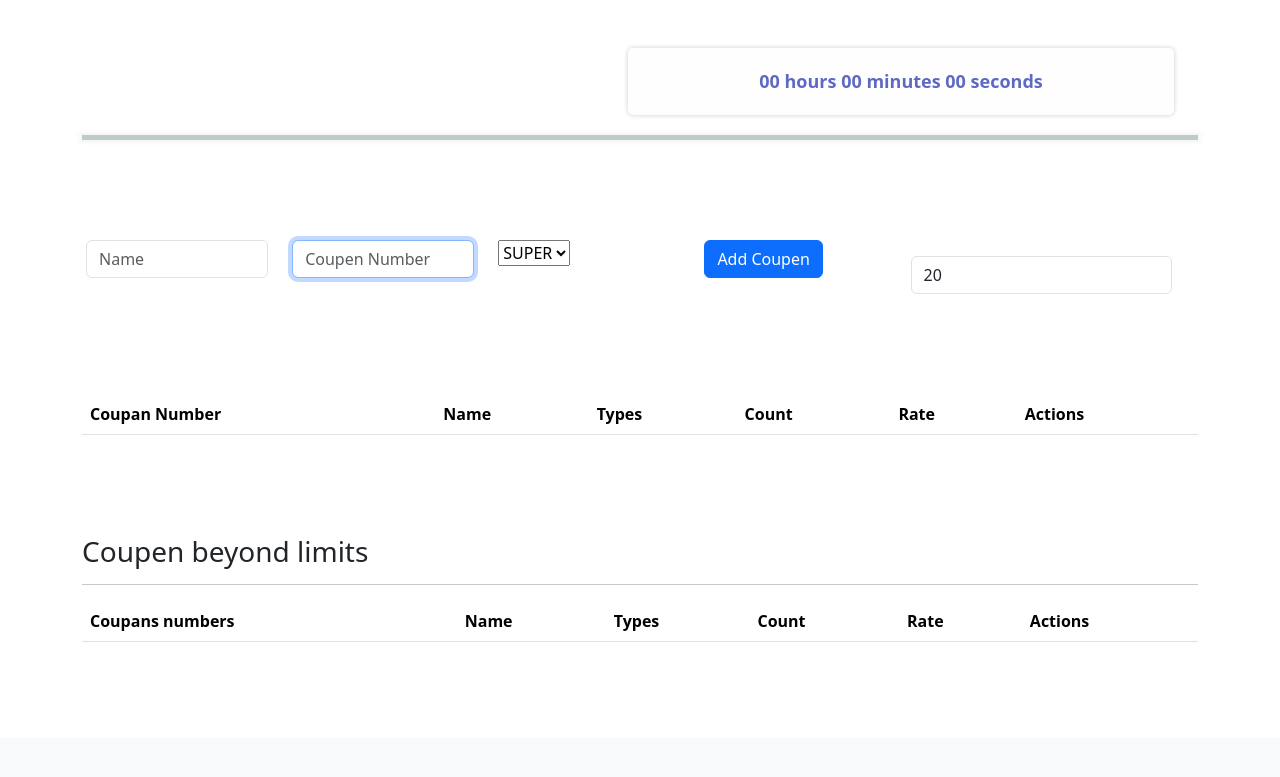
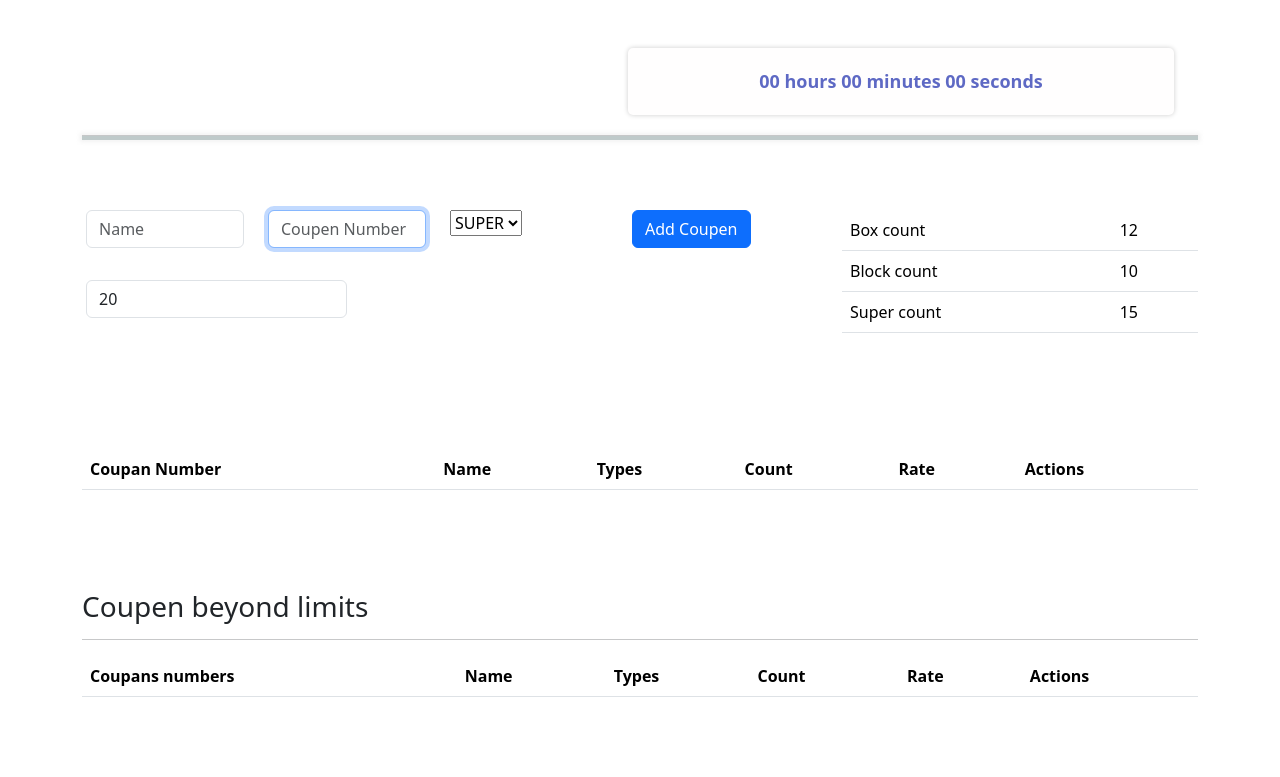
Before and after one commit to Rashicom/LuckyDraw, a Django app: template templates/lucky_add.html in a window 1280 px wide. Shown: the part 62-839 px from the top of the page. Before the commit the page ends 704 px from the top, so only its background shows below. Run offline with Django 4.2, Linux system fonts and the light colour scheme; the template is opened without the code that fills it, so the values that code supplies are empty.

Commit message:
box prize bug fixed, count displaying opton added in html

```diff
--- a/luckydraw/coupens.py
+++ b/luckydraw/coupens.py
@@ -520,7 +520,7 @@ class CoupenCounter:
             self.coupen_number = set()
             self.coupen_number.add(str(coupen_number))
 
-        self.query_set = Participants.objects.filter(context_id=self.context_id).values_list("coupen_number","coupen_count","is_limit_exceeded")
+        self.query_set = Participants.objects.filter(context_id=self.context_id,coupen_type=self.coupen_type).values_list("coupen_number","coupen_count","is_limit_exceeded")
 
 
     def is_count_exceeded(self):
--- a/templates/lucky_add.html
+++ b/templates/lucky_add.html
@@ -21,7 +21,7 @@
             font-weight: 500;
         }
         .form-section{
-          margin-top: 100px;
+          margin-top: 50px;
         }
         .under_line{
           color: #fff !important;
@@ -122,6 +122,8 @@
       <section>
         <div class="container">
 
+          <div class="row">
+          <div class="col-8">
 
           <form method="POST" class="row row-cols-lg-auto g-3 align-items-center form-section">
 
@@ -174,6 +176,31 @@
 
 
           </form>
+          </div>
+          <div class="col-4 form-section">
+            <table class="table">
+
+              <tbody>
+                <tr>
+                  <td>Box count</td>
+                  <td id="BOX">12</td>
+                </tr>
+                <tr>
+                  <td>Block count</td>
+                  <td id="BLOCK">10</td>
+                </tr>
+                <tr>
+                  <td>Super count</td>
+                  <td id="SUPER">15</td>
+                </tr>
+
+              </tbody>
+            </table>
+
+          </div>
+          </div>
+
+
         </div>
       </section>
 
@@ -323,8 +350,6 @@
         updateCountdown();
 
 
-
-
       //participant save button
       $("#add_participant").on("click", function(e) {
         /*
@@ -375,12 +400,9 @@
                 console.log(data.error)
                 $("#error").text(data.error)
             },
+        })
+    })
 
-        })
-
-
-
-    })
 
     $(".delete_participant").on('click', function(e) {
       e.preventDefault()
@@ -395,9 +417,18 @@
         data: data,
 
         success: function(data) {
+
             // handle response
             if(data.status == 200) {
               $("#" + rowId).remove();
+
+              // reduce appropreate coupen count
+              //get current count
+              var count = parseInt($("#"+data.coupen_type).text())
+
+              //reduce count and show
+              count--
+              $("#"+data.coupen_type).text(count)
             }
 
         },
```
Also changed, not shown: luckydraw/helper.py (+24 -0 lines), luckydraw/views.py (+10 -5 lines), luckydraw/models.py (line endings or trailing spaces).
